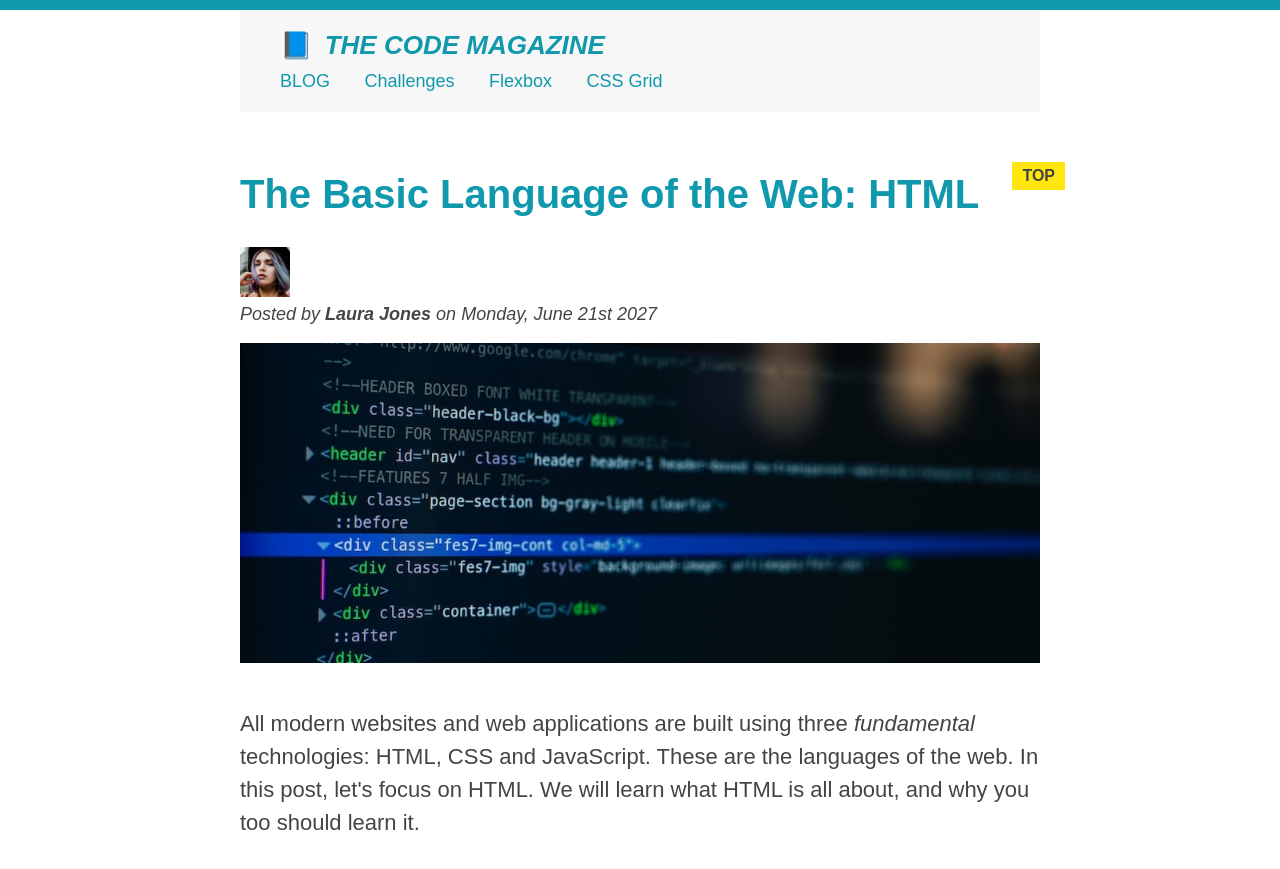
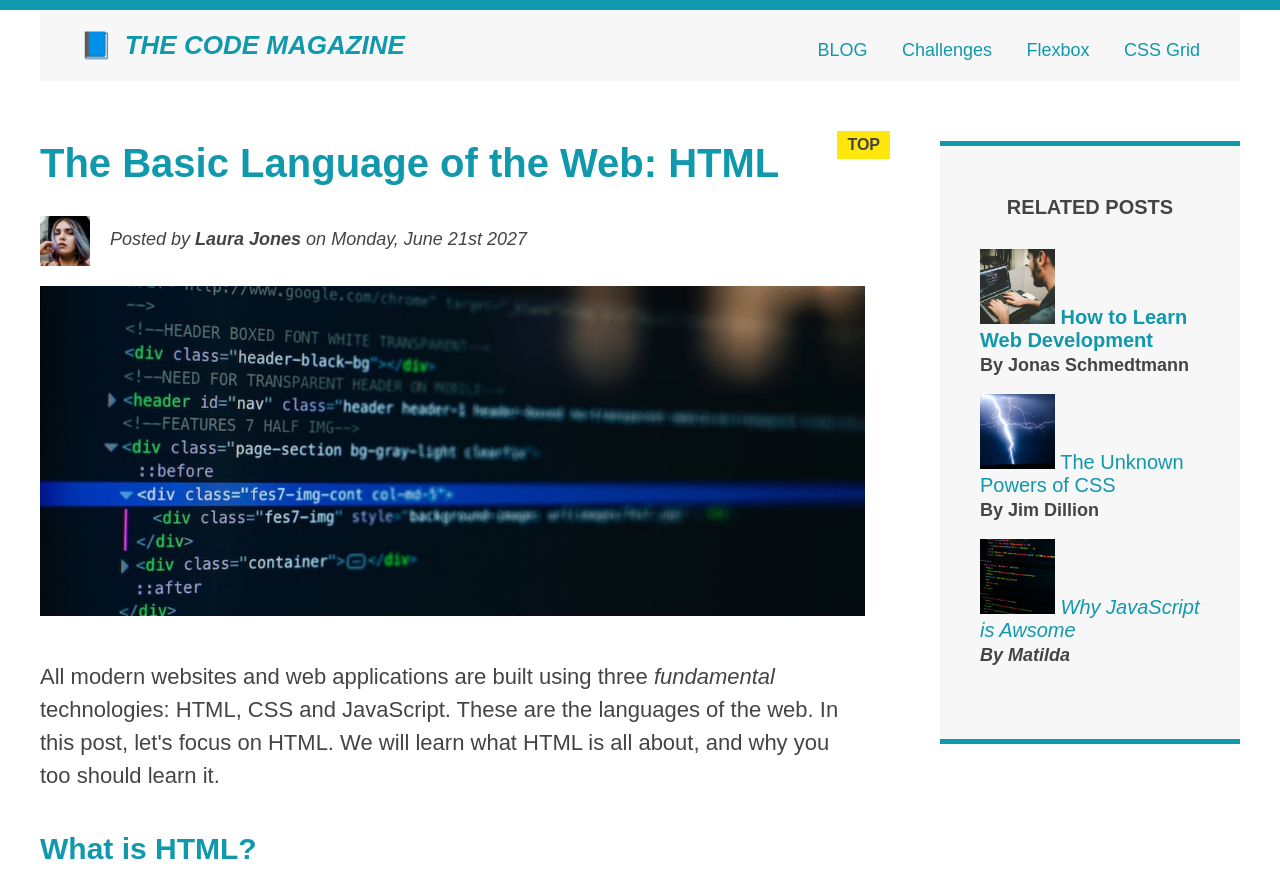
Before and after one commit to NeticDev/Learning-Process, a plain HTML site: page index.html in a window 1280 px wide. Shown: the top 869 px of the page. Drawn offline with Linux system fonts and the light colour scheme.

Commit message:
float layout and box-sizing class

```diff
--- a/index.html
+++ b/index.html
@@ -18,7 +18,7 @@
     -->
 
     <div class="container">
-      <header class="main-header">
+      <header class="main-header clearfix">
         <h1>📘 The Code Magazine</h1>
 
         <nav>
@@ -27,6 +27,8 @@
           <a href="#">Flexbox</a>
           <a href="#">CSS Grid</a>
         </nav>
+
+        <!-- <div class="clear"></div> -->
       </header>
 
       <article>
@@ -38,9 +40,10 @@
             alt="Photo of Laura Jones"
             width="50"
             height="50"
+            class="author-img"
           />
 
-          <p id="author">
+          <p id="author" class="author">
             Posted by <strong>Laura Jones</strong> on Monday, June 21st 2027
           </p>
 
--- a/style.css
+++ b/style.css
@@ -2,6 +2,7 @@
   /* border-top: 10px solid #1098ad; */
   margin: 0;
   padding: 0;
+  box-sizing: border-box;
 }
 
 /* PAGE SECTIONS */
@@ -14,7 +15,7 @@ body {
 }
 
 .container {
-  width: 800px;
+  width: 1200px;
   /* margin-left: auto;
   margin-right: auto; */
   margin: 0 auto;
@@ -50,10 +51,7 @@ aside {
   background-color: #f7f7f7;
   border-top: 5px solid #1098ad;
   border-bottom: 5px solid #1098ad;
-  /* padding-top: 50px;
-  padding-bottom: 50px; */
-  padding: 50px 0;
-  width: 500px;
+  padding: 50px 40px;
 }
 
 /* h1,
@@ -94,6 +92,7 @@ h4 {
   font-size: 20px;
   text-align: center;
   text-transform: uppercase;
+  margin-bottom: 30px;
 }
 
 p {
@@ -142,6 +141,7 @@ li:last-child {
 
 .related {
   list-style: none;
+  margin-left: 0;
 }
 
 /* body {
@@ -268,3 +268,48 @@ h2::after {
 footer p {
   color: green !important;
 } */
+
+/* FLOATS */
+
+.author-img {
+  float: left;
+  margin-bottom: 20px;
+}
+
+.author {
+  margin-top: 10px;
+  margin-left: 20px;
+  float: left;
+}
+
+h1 {
+  float: left;
+}
+
+nav {
+  float: right;
+}
+
+.clear {
+  clear: both;
+}
+
+.clearfix::after {
+  clear: both;
+  content: "";
+  display: block;
+}
+
+article {
+  float: left;
+  width: 825px;
+}
+
+aside {
+  float: right;
+  width: 300px;
+}
+
+footer {
+  clear: both;
+}
```
